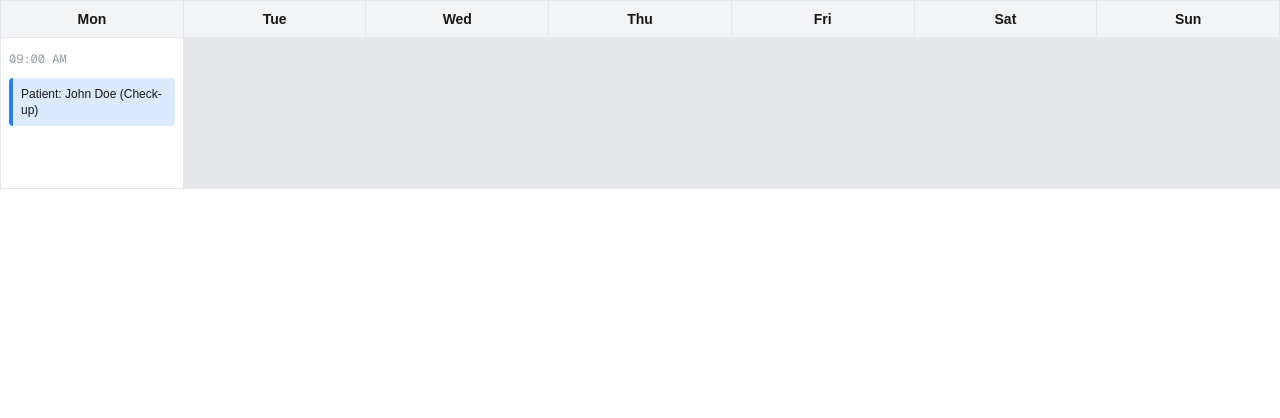
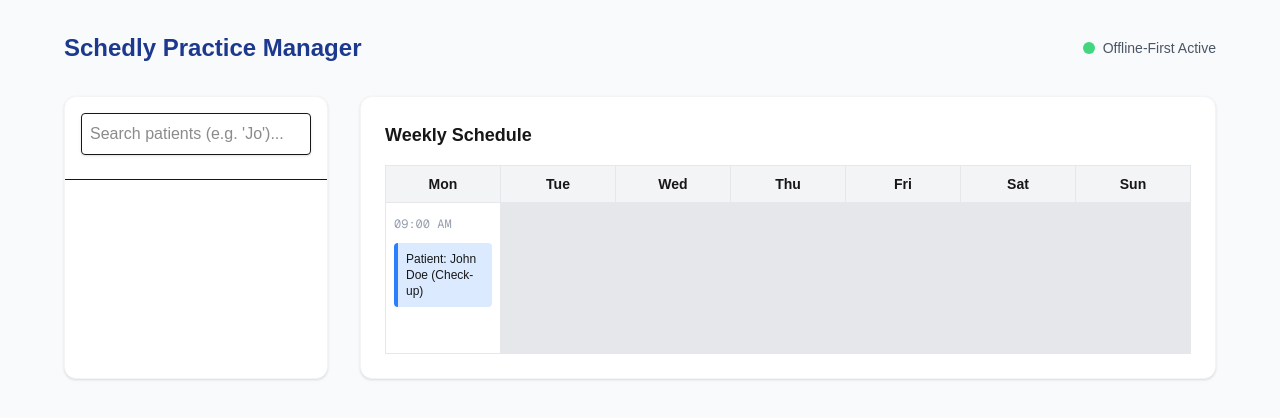
Before and after one commit to naprirfan/schedly, a Next.js app: page / in a window 1280 px wide. Shown: the top 418 px of the page. Built offline with nearby package versions, Linux system fonts and the light colour scheme.

Commit message:
feat: wire main page with scheduler and patient search

```diff
--- a/app/page.tsx
+++ b/app/page.tsx
@@ -1,7 +1,5 @@
-import { Scheduler } from "@/components/Calendar/Scheduler";
+import HomePage from "@/components/HomePage";
 
 export default function Home() {
-  return (
-    <Scheduler />
-  )
+  return <HomePage />
 }
--- /dev/null
+++ b/components/HomePage.tsx
@@ -0,0 +1,38 @@
+'use client';
+
+import { seedDatabase } from "@/hooks/useIndexedDB";
+import { useEffect } from "react";
+import { PatientSearch } from "./PatientSearch";
+import { Scheduler } from "./Calendar/Scheduler";
+
+export default function HomePage() {
+  useEffect(() => {
+    // Seed on first load for demo purposes
+    seedDatabase();
+  }, []);
+
+  return (
+    <main className="min-h-screen bg-gray-50 p-8">
+      <div className="max-w-6xl mx-auto space-y-8">
+        <header className="flex justify-between items-center">
+          <h1 className="text-2xl font-bold text-blue-900">Schedly Practice Manager</h1>
+          <div className="flex items-center gap-2">
+            <span className="w-3 h-3 bg-green-500 rounded-full animate-pulse"></span>
+            <span className="text-sm font-medium text-gray-600">Offline-First Active</span>
+          </div>
+        </header>
+
+        <div className="grid grid-cols-1 lg:grid-cols-4 gap-8">
+          <aside className="lg:col-span-1 bg-white rounded-xl shadow-sm border border-gray-100 overflow-hidden">
+            <PatientSearch />
+          </aside>
+
+          <section className="lg:col-span-3 bg-white rounded-xl shadow-sm border border-gray-100 p-6">
+            <h2 className="text-lg font-semibold mb-4">Weekly Schedule</h2>
+            <Scheduler />
+          </section>
+        </div>
+      </div>
+    </main>
+  )
+}
--- a/components/PatientSearch.tsx
+++ b/components/PatientSearch.tsx
@@ -1,8 +1,9 @@
+import { Patient } from '@/types/db';
 import { useState, useEffect, useMemo } from 'react';
 
 export const PatientSearch = () => {
     const [query, setQuery] = useState('');
-    const [results, setResults] = useState([]);
+    const [results, setResults] = useState<Patient[]>([]);
 
     // Persistent worker instance
     const worker = useMemo(() =>
@@ -21,4 +22,18 @@ export const PatientSearch = () => {
 
         return () => clearTimeout(timeoutId);
     }, []);
+
+    return (
+        <div className="p-4 border-b">
+            <input
+                type="text"
+                placeholder="Search patients (e.g. 'Jo')..."
+                className="w-full p-2 border rounded shadow-sm focus:ring-2 focus:ring-blue-500 outline-none"
+                onChange={(e) => setQuery(e.target.value)}
+            />
+            <ul className="mt-2 space-y-1">
+                {results.map(p => <li key={p.id} className="text-sm p-1 hover:bg-gray-100">{p.name}</li>)}
+            </ul>
+        </div>
+    )
 }
--- /dev/null
+++ b/types/db.ts
@@ -0,0 +1,5 @@
+export interface Patient {
+    id: string;
+    name: string;
+    version: number;
+}
```
Also changed, not shown: hooks/useIndexedDB.ts (+1 -6 lines).
